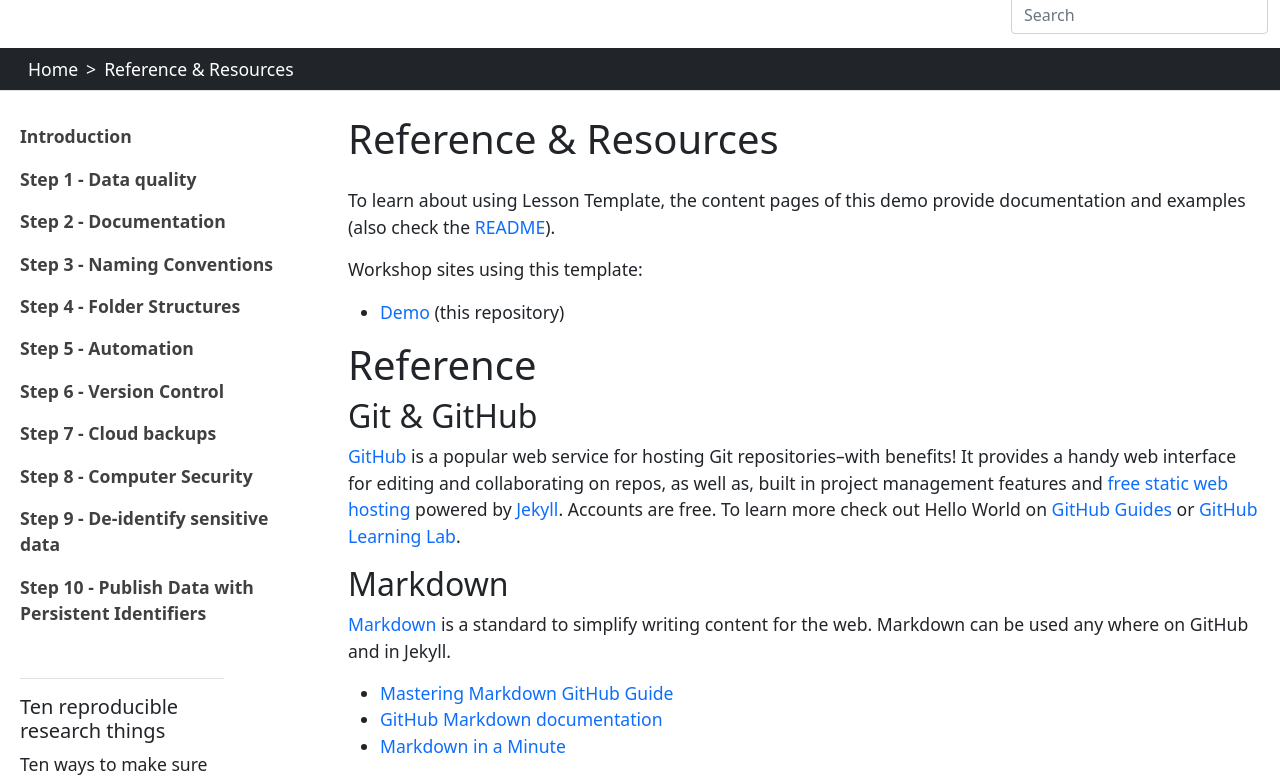
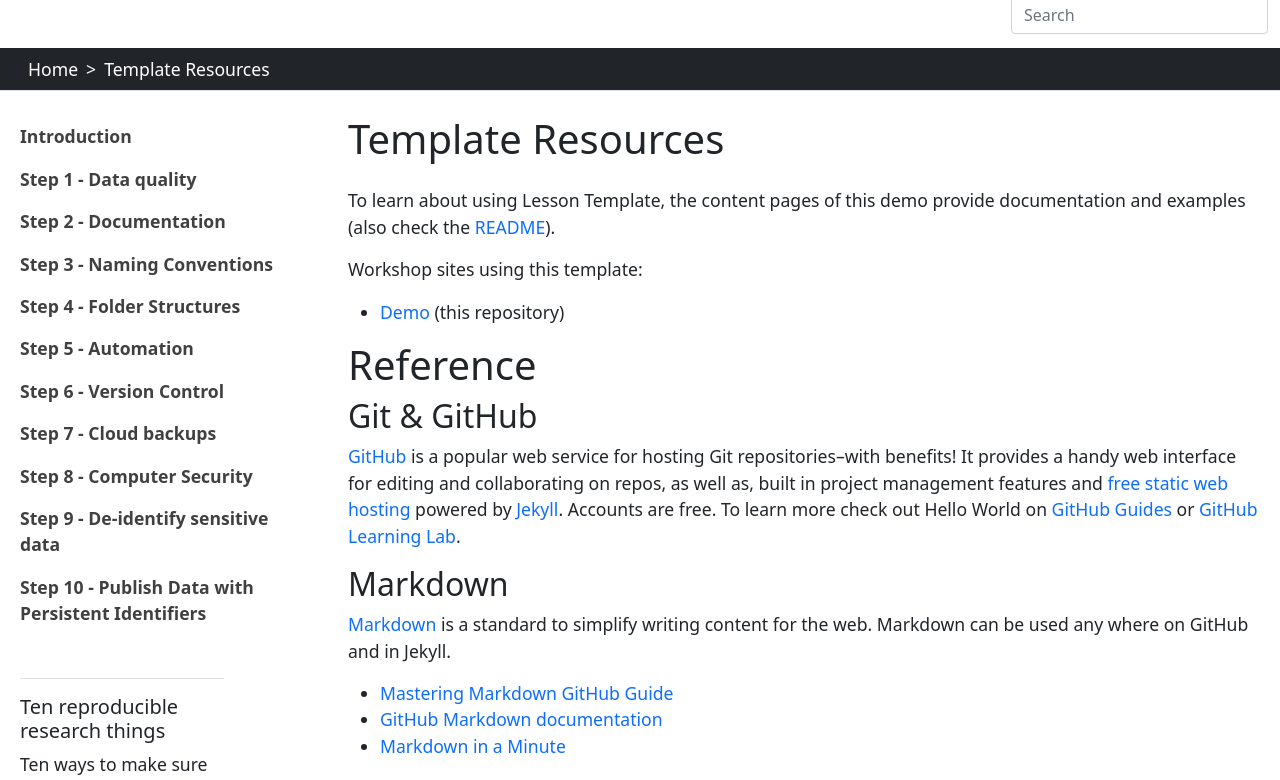
Before and after one commit to guereslib/ten-reproducible-research-things, a Jekyll site: the page built from content/template-resources.md, in a window 1280 px wide and 900 px high, cut to the strip 120-900 px from the top of the window. Built offline with Jekyll 4.4.1, drawn with Linux system fonts in a browser that asks for light colours.

Commit message:
Fix some titles and navigation YAML

```diff
--- a/content/template-resources.md
+++ b/content/template-resources.md
@@ -1,5 +1,5 @@
 ---
-title: Reference & Resources
+title: Template Resources
 ---
 
 To learn about using Lesson Template, the content pages of this demo provide documentation and examples (also check the [README](https://github.com/learn-static/lesson-template/blob/main/README.md)).
```
Also changed, not shown: content/resources.md (+0 -1 lines).
